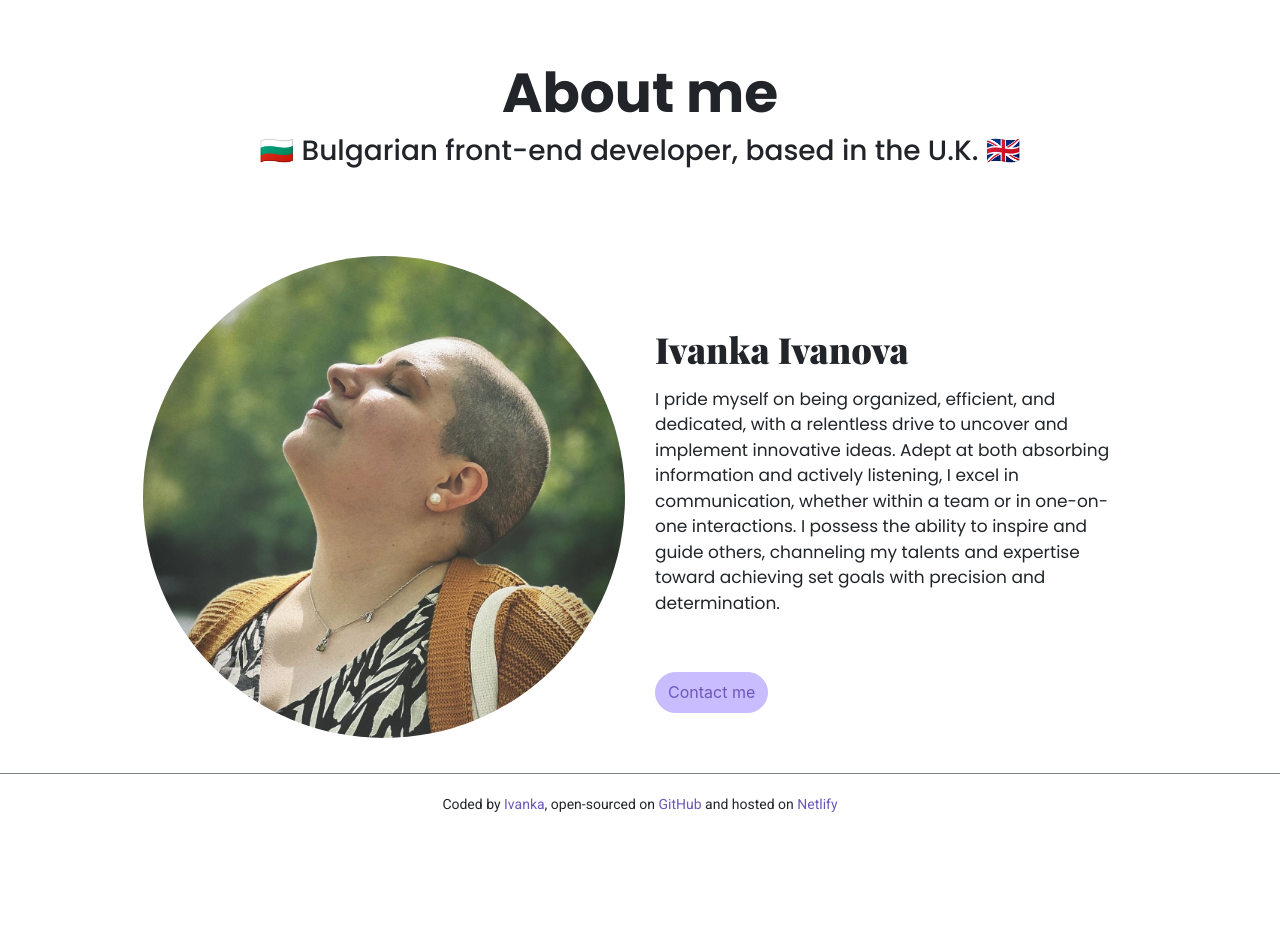
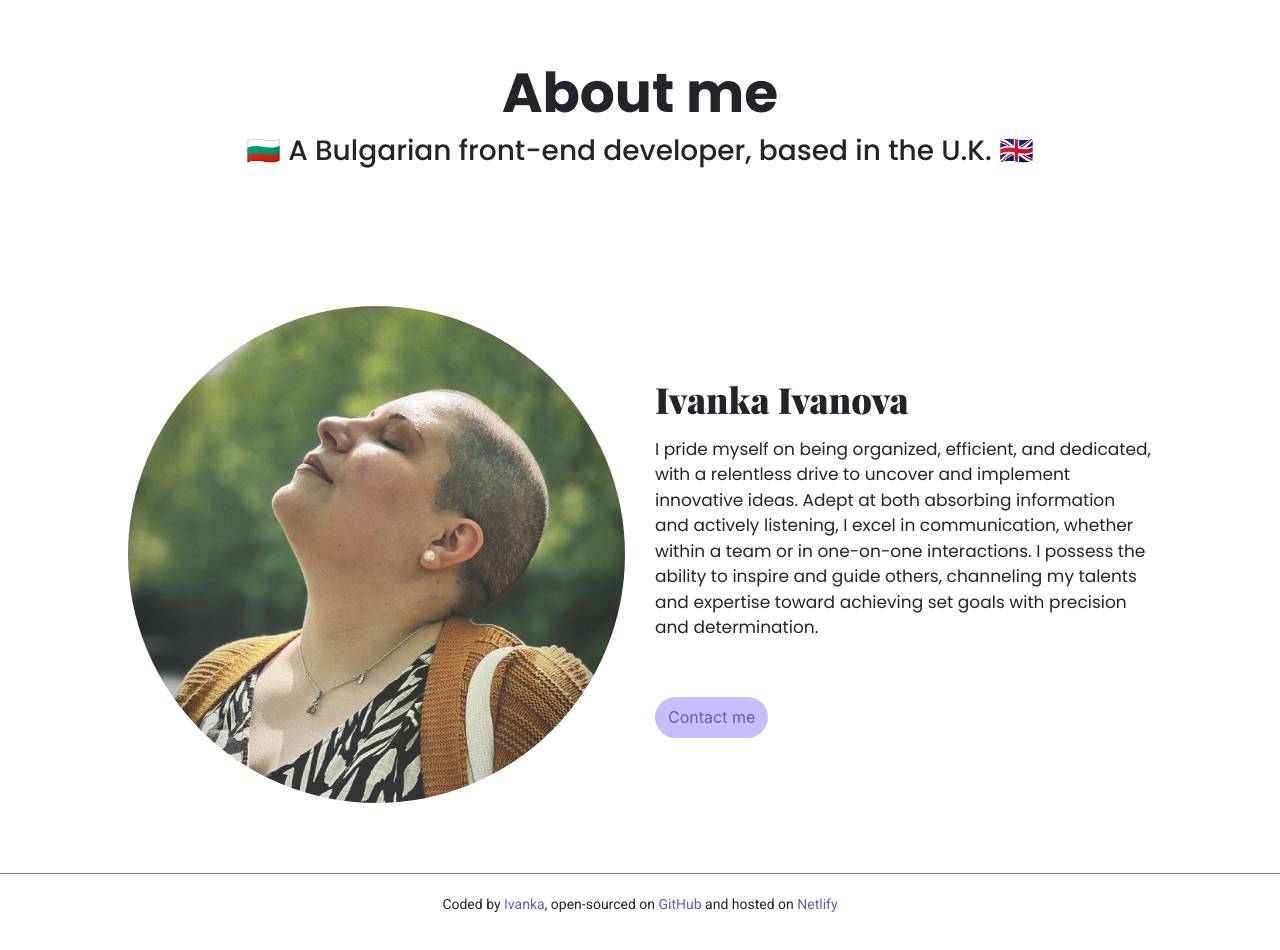
Before and after one commit to bendanpanda/Portfolio-Project, a plain HTML site: page about.html in a window 1280 px wide. Before the commit the page ends 855 px from the top, so only its background shows below. Drawn offline with nearby package versions, Linux system fonts and the light colour scheme; a web font is replaced by a local one.

Commit message:
minor changes to wording in the about and work pages

```diff
--- a/about.html
+++ b/about.html
@@ -36,10 +36,10 @@
   <body>
     <div class="head-container">
       <h2>About me</h2>
-      <h3>🇧🇬 Bulgarian front-end developer, based in the U.K. 🇬🇧</h3>
+      <h3>🇧🇬 A Bulgarian front-end developer, based in the U.K. 🇬🇧</h3>
     </div>
 
-    <div class="container">
+    <div class="container about-me">
       <div class="row">
         <div class="col">
           <img src="images/me.jpg" alt="" class="img-fluid me" />
--- a/css/styles.css
+++ b/css/styles.css
@@ -59,6 +59,10 @@ a:hover {
   text-align: center;
 }
 
+.about-me {
+  padding: 50px 0;
+}
+
 .btn-contact {
   margin: 40px auto;
   background-color: var(--btn-contact-color);
```
Also changed, not shown: my-work.html (+1 -1 lines).
